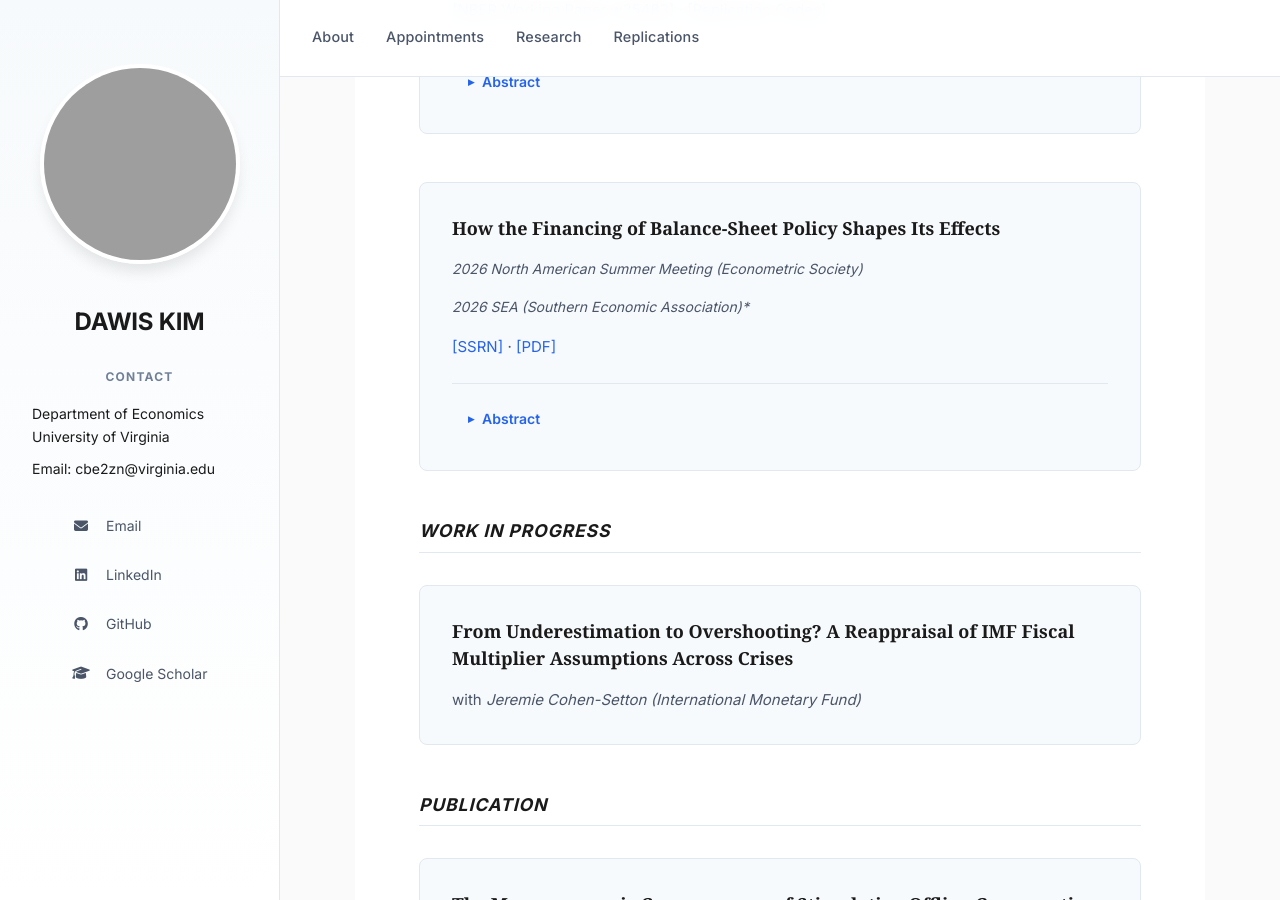
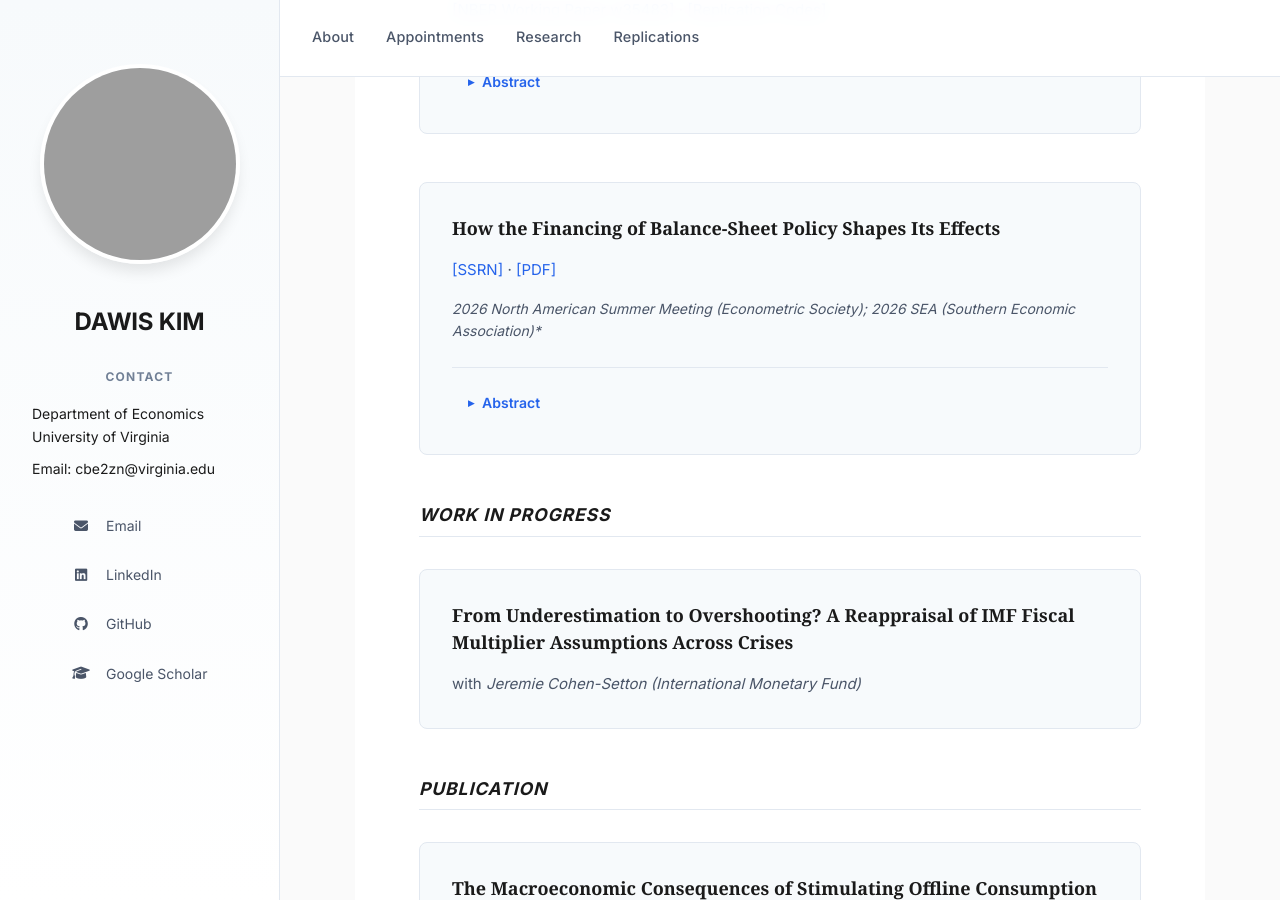
Before and after one commit to davidkim5707/website, a Jekyll site: the page built from index.md, in a window 1280 px wide and 900 px high, scrolled down 1115 px. Built offline with Jekyll 4.4.1, drawn with Linux system fonts in a browser that asks for light colours; some web fonts are replaced; grey boxes are pictures that could not be loaded.

Commit message:
Move paper links above presentations and combine presentation lines
Co-Authored-By: Claude Opus 4.8 (1M context) <noreply@anthropic.com>

```diff
--- a/index.md
+++ b/index.md
@@ -50,9 +50,8 @@ title: About
 
 <dl>
   <dt>How the Financing of Balance-Sheet Policy Shapes Its Effects</dt>
-  <dd class="presentation-note">2026 North American Summer Meeting (Econometric Society)</dd>
-  <dd class="presentation-note">2026 SEA (Southern Economic Association)*</dd>
   <dd><a href="https://papers.ssrn.com/sol3/papers.cfm?abstract_id=7214338">[SSRN]</a> &middot; <a href="https://www.dropbox.com/scl/fi/w2dak1iipdy4sewxy6xnw/jmp_dawis.pdf?rlkey=hubsqx7d18fwqsx0a7iknbm7a&raw=1">[PDF]</a></dd>
+  <dd class="presentation-note">2026 North American Summer Meeting (Econometric Society); 2026 SEA (Southern Economic Association)*</dd>
   <dd class="abstract-toggle">
     <details>
       <summary>Abstract</summary>
```
